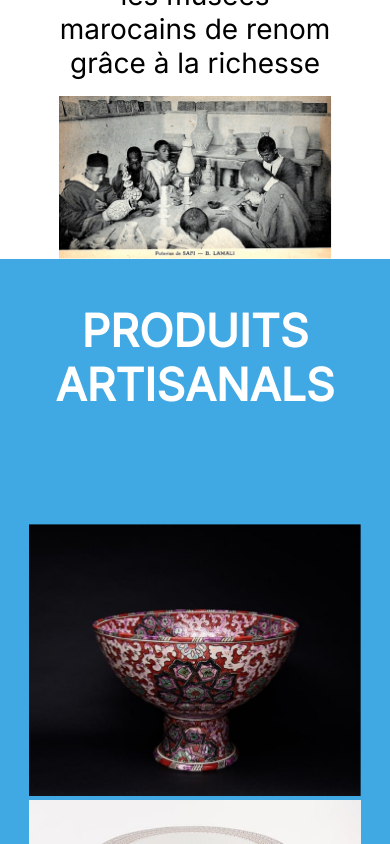
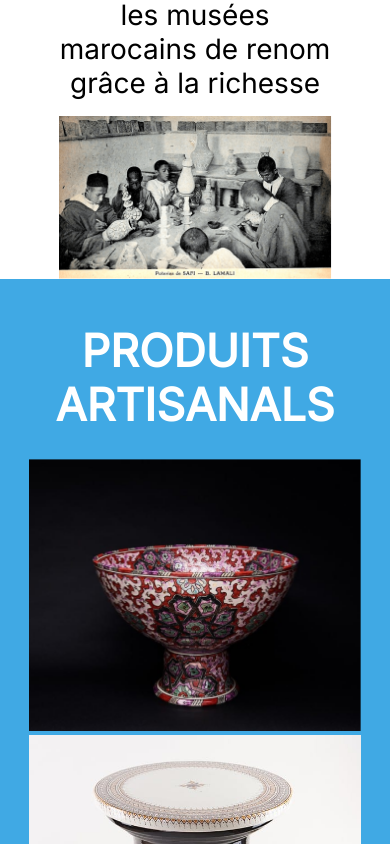
Before and after one commit to anwar-bouchehboun/site_Mucem_safi, a plain HTML site: page index.html in a window 390 px wide. Shown: the part 1156-2000 px from the top of the page. Drawn offline with Linux system fonts and the light colour scheme; a web font is replaced by a local one.

Commit message:
MODIFIER CSS

```diff
--- a/css/style.css
+++ b/css/style.css
@@ -356,7 +356,7 @@ footer{
             background-image:linear-gradient(rgb(0,0,0,0.4),rgb(0,0,0,0.8)),url(../IMG/rabat-souk.webp);
                height: 80vh;
         }
-        .container{
+        .hero .container{
 
             padding: 7em 0 0;
             text-align: center;
@@ -406,7 +406,8 @@ footer{
             padding-bottom: 0;
 
         }
-        .container{
+       .product .container{
+            padding: 1.7em 0 0;
             margin: 0 auto;
         }
 
@@ -421,7 +422,7 @@ footer{
         .Artiste h2{
             padding-bottom: 8px;
 
-            font-size: 2.8em;
+
         }
         .container-artiste{
              flex-direction: column;
```
